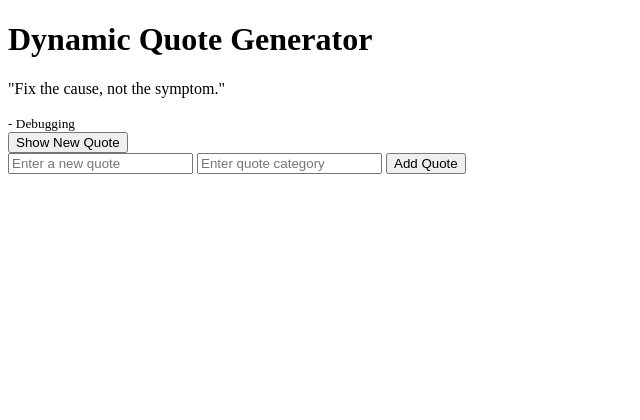
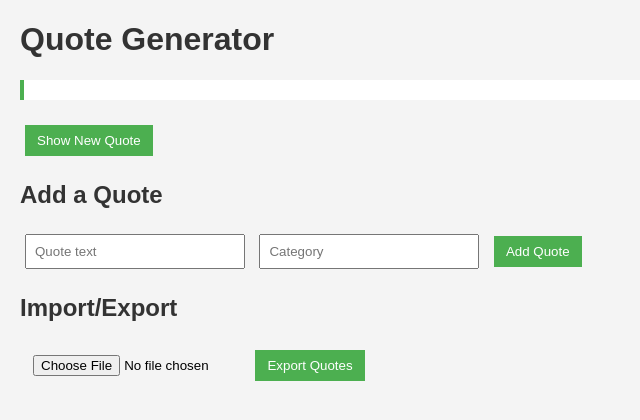
Before and after one commit to chrisriecen-pixel/alx_fe_javascript, a plain HTML site: page dom-manipulation/index.html in a window 1280 px wide. Both pictures are taken after a click on the button "Show New Quote". Shown: the whole page, without its empty margins (0-640 px from the left). Drawn offline with Linux system fonts and the light colour scheme.

Commit message:
Task 2: Add local/session storage and JSON import/export to quote generator

```diff
--- a/dom-manipulation/index.html
+++ b/dom-manipulation/index.html
@@ -1,22 +1,24 @@
 <!DOCTYPE html>
 <html lang="en">
 <head>
-  <meta charset="UTF-8" />
-  <meta name="viewport" content="width=device-width, initial-scale=1.0" />
+  <meta charset="UTF-8">
   <title>Dynamic Quote Generator</title>
+  <link rel="stylesheet" href="styles.css">
 </head>
 <body>
-  <h1>Dynamic Quote Generator</h1>
-
+  <h1>Quote Generator</h1>
   <div id="quoteDisplay"></div>
 
   <button id="newQuote">Show New Quote</button>
 
-  <div>
-    <input id="newQuoteText" type="text" placeholder="Enter a new quote" />
-    <input id="newQuoteCategory" type="text" placeholder="Enter quote category" />
-    <button id="addQuoteButton">Add Quote</button>
-  </div>
+  <h2>Add a Quote</h2>
+  <input type="text" id="newQuoteText" placeholder="Quote text">
+  <input type="text" id="newQuoteCategory" placeholder="Category">
+  <button id="addQuoteButton">Add Quote</button>
+
+  <h2>Import/Export</h2>
+  <input type="file" id="importFile" accept=".json" onchange="importFromJsonFile(event)">
+  <button onclick="exportToJsonFile()">Export Quotes</button>
 
   <script src="script.js"></script>
 </body>
--- a/dom-manipulation/script.js
+++ b/dom-manipulation/script.js
@@ -1,12 +1,22 @@
-const quotes = [
-  { text: "Code is like humor. When you have to explain it, it’s bad.", category: "Programming" },
-  { text: "Simplicity is the soul of efficiency.", category: "Design" },
-  { text: "Fix the cause, not the symptom.", category: "Debugging" }
-];
+let quotes = [];
+
+function loadQuotes() {
+  const storedQuotes = localStorage.getItem("quotes");
+  if (storedQuotes) {
+    quotes = JSON.parse(storedQuotes);
+  }
+}
+loadQuotes();
+
+function saveQuotes() {
+  localStorage.setItem("quotes", JSON.stringify(quotes));
+}
 
 function showRandomQuote() {
   const randomIndex = Math.floor(Math.random() * quotes.length);
   const quote = quotes[randomIndex];
+
+  sessionStorage.setItem("lastQuote", JSON.stringify(quote));
 
   const quoteDisplay = document.getElementById("quoteDisplay");
   quoteDisplay.innerHTML = "";
@@ -21,6 +31,16 @@ function showRandomQuote() {
   quoteDisplay.appendChild(quoteCategory);
 }
 
+function loadLastQuote() {
+  const last = sessionStorage.getItem("lastQuote");
+  if (last) {
+    const quote = JSON.parse(last);
+    const quoteDisplay = document.getElementById("quoteDisplay");
+    quoteDisplay.innerHTML = `<p>${quote.text}</p><small>- ${quote.category}</small>`;
+  }
+}
+loadLastQuote();
+
 document.getElementById("newQuote").addEventListener("click", showRandomQuote);
 
 function createAddQuoteForm() {
@@ -32,6 +52,7 @@ function createAddQuoteForm() {
 
   if (newText && newCategory) {
     quotes.push({ text: newText, category: newCategory });
+    saveQuotes();
     textInput.value = "";
     categoryInput.value = "";
     showRandomQuote();
@@ -41,3 +62,25 @@ function createAddQuoteForm() {
 }
 
 document.getElementById("addQuoteButton").addEventListener("click", createAddQuoteForm);
+
+function exportToJsonFile() {
+  const dataStr = JSON.stringify(quotes, null, 2);
+  const blob = new Blob([dataStr], { type: "application/json" });
+  const url = URL.createObjectURL(blob);
+
+  const a = document.createElement("a");
+  a.href = url;
+  a.download = "quotes.json";
+  a.click();
+}
+
+function importFromJsonFile(event) {
+  const fileReader = new FileReader();
+  fileReader.onload = function(event) {
+    const importedQuotes = JSON.parse(event.target.result);
+    quotes.push(...importedQuotes);
+    saveQuotes();
+    alert('Quotes imported successfully!');
+  };
+  fileReader.readAsText(event.target.files[0]);
+}
--- a/dom-manipulation/styles.css
+++ b/dom-manipulation/styles.css
@@ -1,32 +1,35 @@
 body {
   font-family: Arial, sans-serif;
-  max-width: 600px;
-  margin: auto;
-  padding: 20px;
-  text-align: center;
+  margin: 20px;
+  background-color: #f4f4f4;
+}
+
+h1, h2 {
+  color: #333;
 }
 
 #quoteDisplay {
   margin: 20px 0;
-  font-size: 18px;
+  padding: 10px;
+  background-color: #fff;
+  border-left: 4px solid #4CAF50;
 }
 
 input {
-  padding: 10px;
   margin: 5px;
-  width: 80%;
+  padding: 8px;
+  width: 200px;
 }
 
 button {
-  padding: 10px 20px;
-  margin: 10px;
-  background-color: #FF6565;
+  margin: 5px;
+  padding: 8px 12px;
+  background-color: #4CAF50;
   color: white;
   border: none;
-  border-radius: 6px;
   cursor: pointer;
 }
 
 button:hover {
-  background-color: #e04c4c;
+  background-color: #45a049;
 }
```
